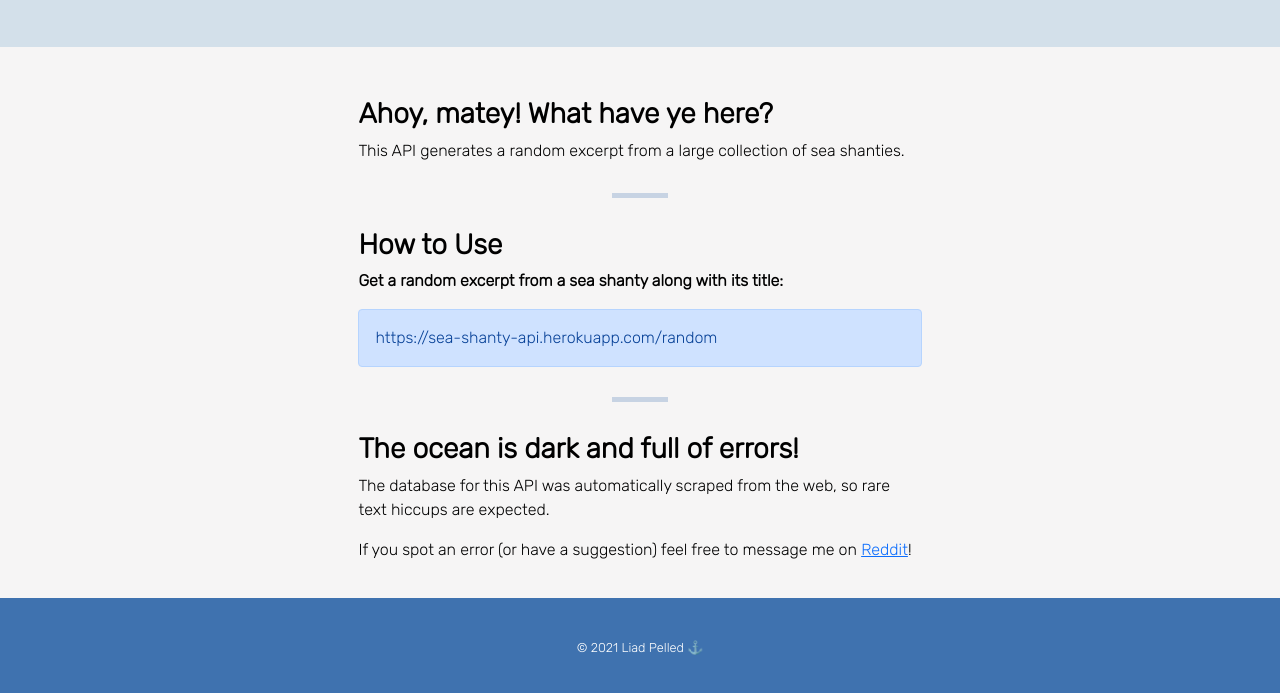
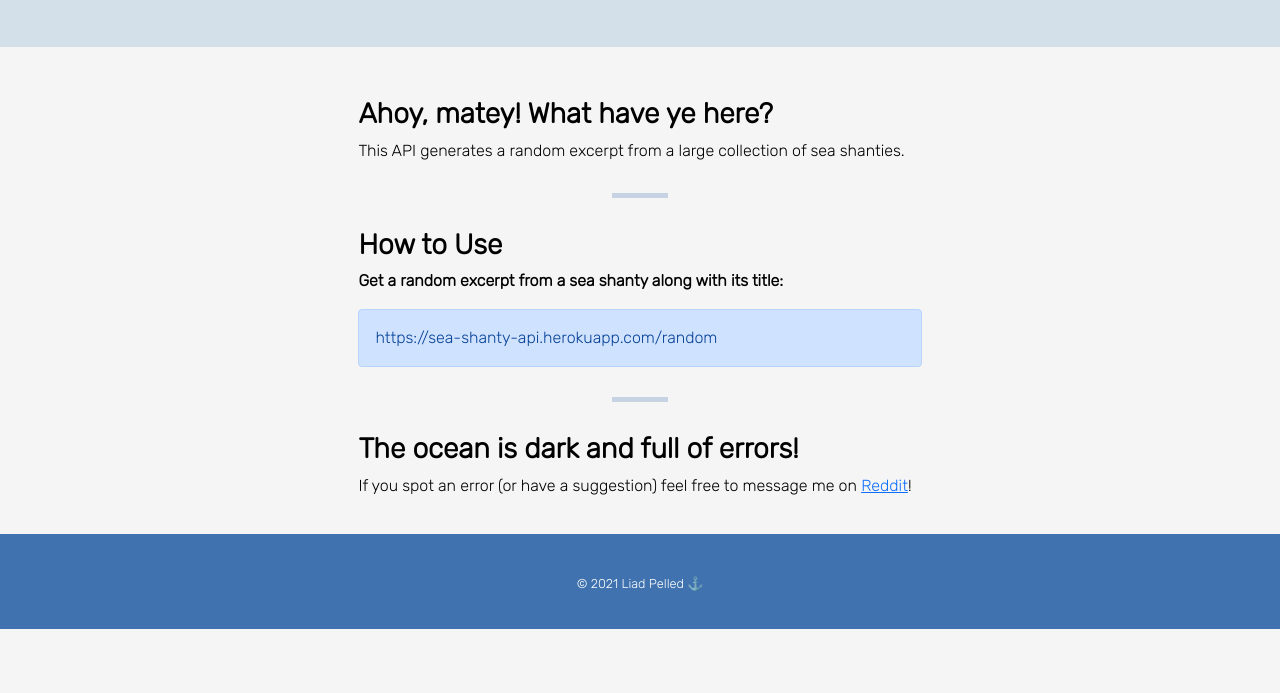
Before and after one commit to liadpelled/sea-shanty-api, a website: page public/index.html in a window 1280 px wide. Shown: the part 381-1074 px from the top of the page. After the commit the page ends 1010 px from the top, so only its background shows below. Drawn offline with nearby package versions, Linux system fonts and the light colour scheme; a web font is replaced by a local one.

Commit message:
Edited the error report area

```diff
--- a/public/index.html
+++ b/public/index.html
@@ -30,7 +30,6 @@
         </div>
         <hr>
         <h3>The ocean is dark and full of errors!</h3>
-        <p>The database for this API was automatically scraped from the web, so rare text hiccups are expected.</p>
         <p>If you spot an error (or have a suggestion) feel free to message me on <a href="https://www.reddit.com/user/FinalArrow">Reddit</a>!</p>
     </div>
 
```
